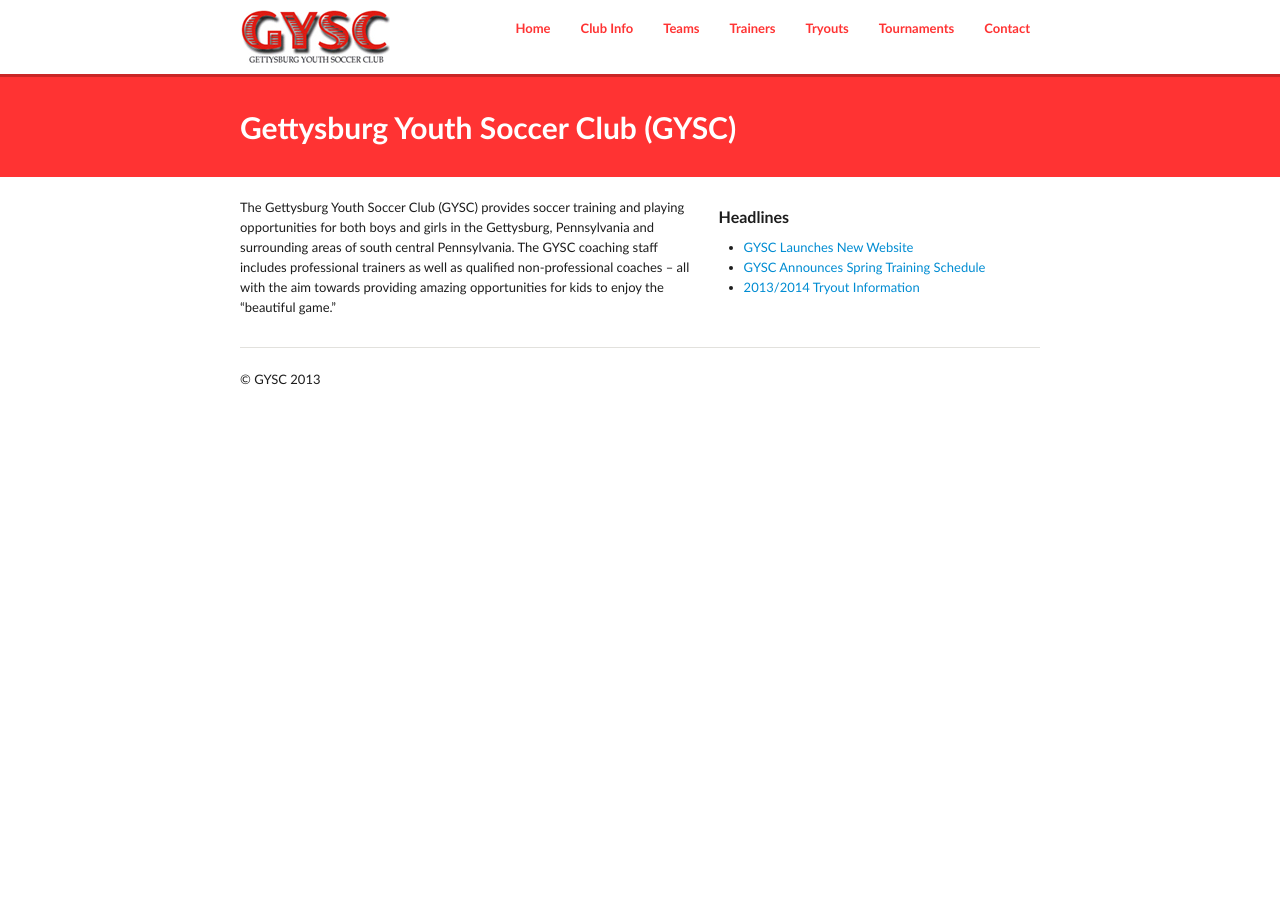
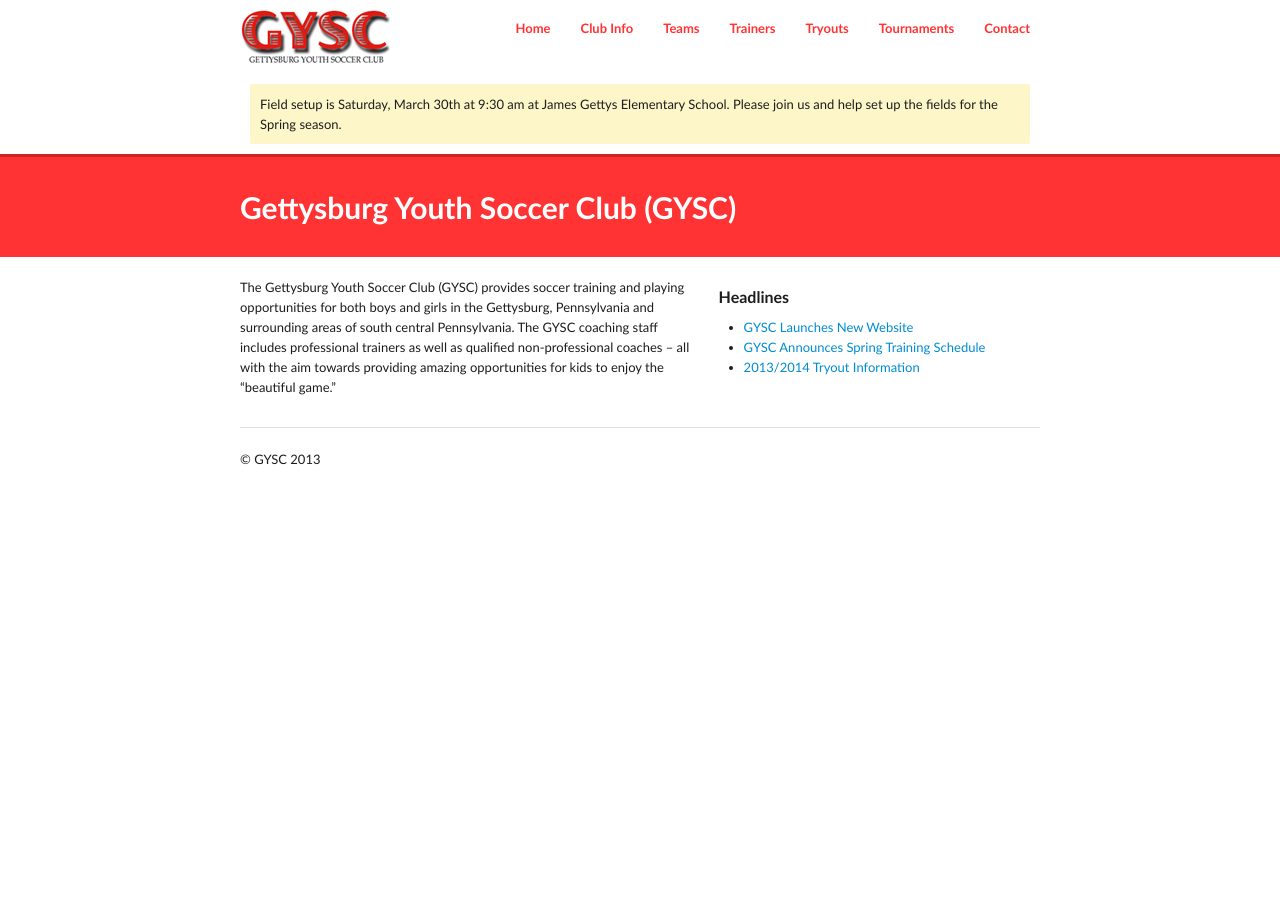
Before and after one commit to GYSC/gysc.github.com, a Jekyll site: the page built from index.md, in a window 1280 px wide. Built offline with Jekyll 4.4.1, drawn with Linux system fonts in a browser that asks for light colours; Markdown is read by kramdown in place of the engine named in the settings.

Commit message:
Update _config.yml

```diff
--- a/_config.yml
+++ b/_config.yml
@@ -1,5 +1,5 @@
 title: Gettysburg Youth Soccer Club
-message:
+message: Field setup is Saturday, March 30th at 9:30 am at James Gettys Elementary School. Please join us and help set up the fields for the Spring season.
 
 #build config
 server: true
```
